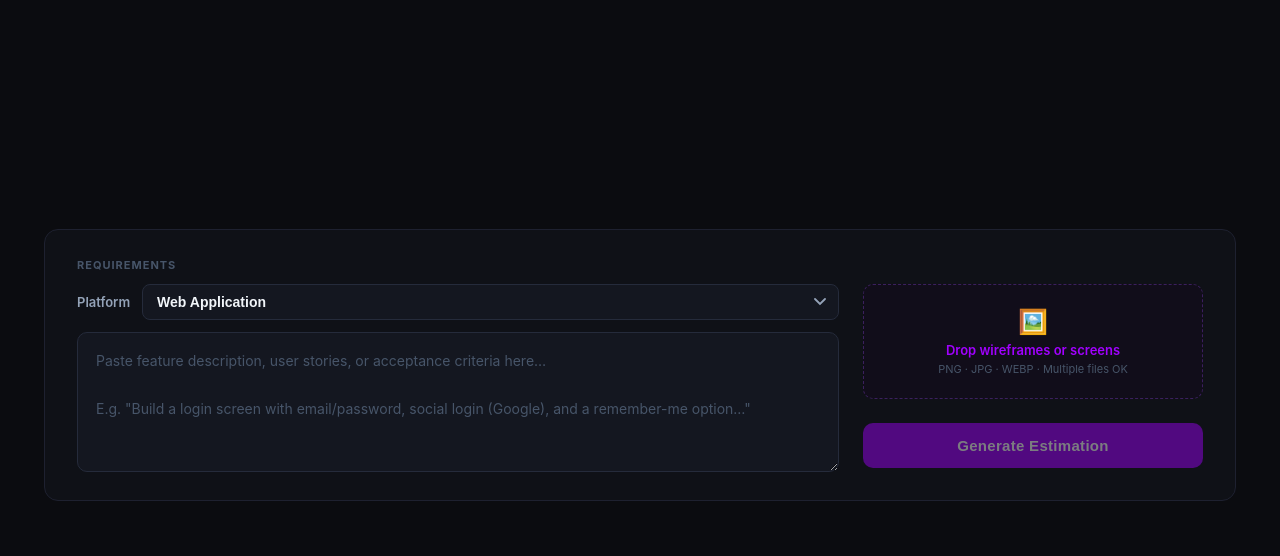
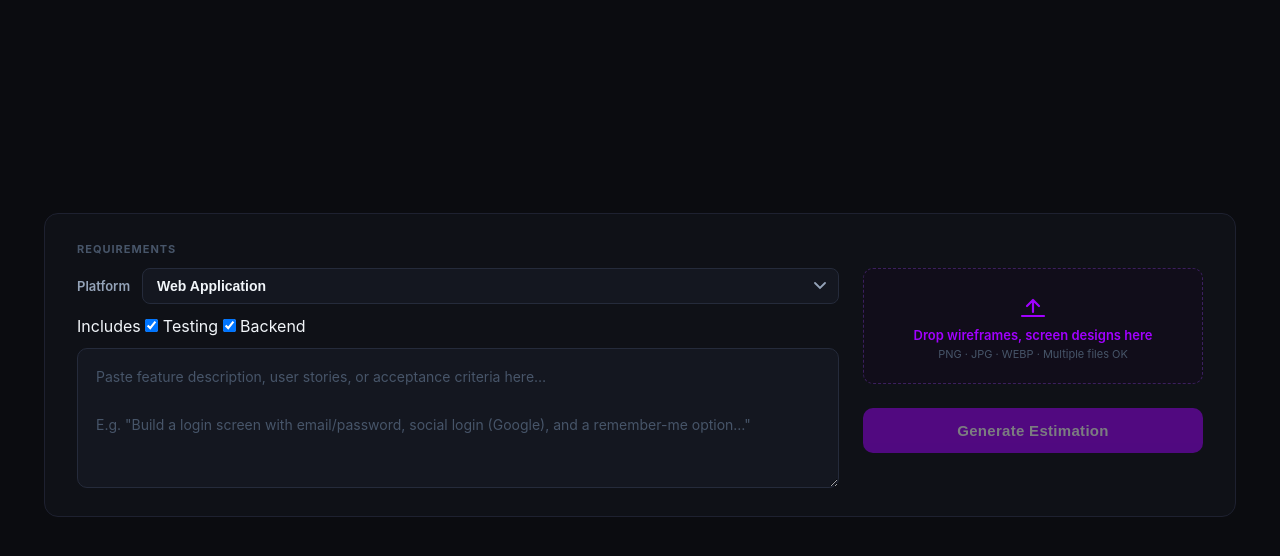
Before and after one commit to bondgaide/estimatron, a website: page public/index.html in a window 1280 px wide. Shown: the part 66-622 px from the top of the page. Drawn offline with Linux system fonts and the light colour scheme.

Commit message:
feat: INCLUDES checkboxes and updated upload zone text/icon

```diff
--- a/public/index.html
+++ b/public/index.html
@@ -32,6 +32,17 @@
               <option value="api">API / Backend only</option>
             </select>
           </div>
+          <div class="includes-row">
+            <span class="includes-label">Includes</span>
+            <label class="check-label" for="includeTestingCheck">
+              <input type="checkbox" id="includeTestingCheck" checked />
+              Testing
+            </label>
+            <label class="check-label" id="includeBackendLabel" for="includeBackendCheck">
+              <input type="checkbox" id="includeBackendCheck" checked />
+              Backend
+            </label>
+          </div>
           <textarea
             class="textarea"
             id="requirements"
@@ -41,8 +52,11 @@
 
         <div class="upload-col">
           <div class="upload-zone" id="uploadZone">
-            <div class="upload-icon">🖼️</div>
-            <div class="upload-text">Drop wireframes or screens</div>
+            <svg class="upload-icon-svg" xmlns="http://www.w3.org/2000/svg" width="32" height="32" viewBox="0 0 32 32" fill="none">
+              <path d="M16 21V9M16 9l-6 6M16 9l6 6" stroke="#A100FF" stroke-width="2.2" stroke-linecap="round" stroke-linejoin="round"/>
+              <path d="M5 25h22" stroke="#A100FF" stroke-width="2.2" stroke-linecap="round"/>
+            </svg>
+            <div class="upload-text">Drop wireframes, screen designs here</div>
             <div class="upload-sub">PNG · JPG · WEBP · Multiple files OK</div>
           </div>
           <input type="file" id="fileInput" accept="image/png,image/jpeg,image/webp" multiple hidden />
```
